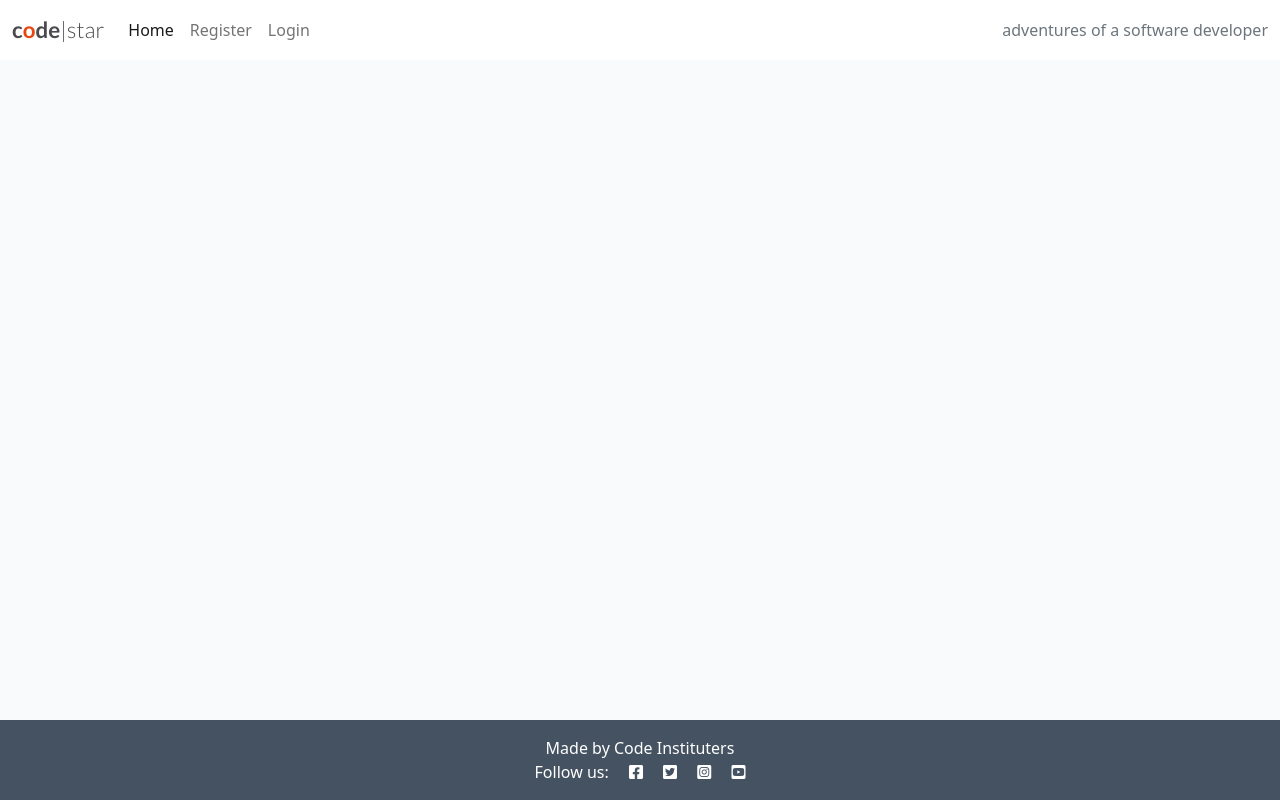
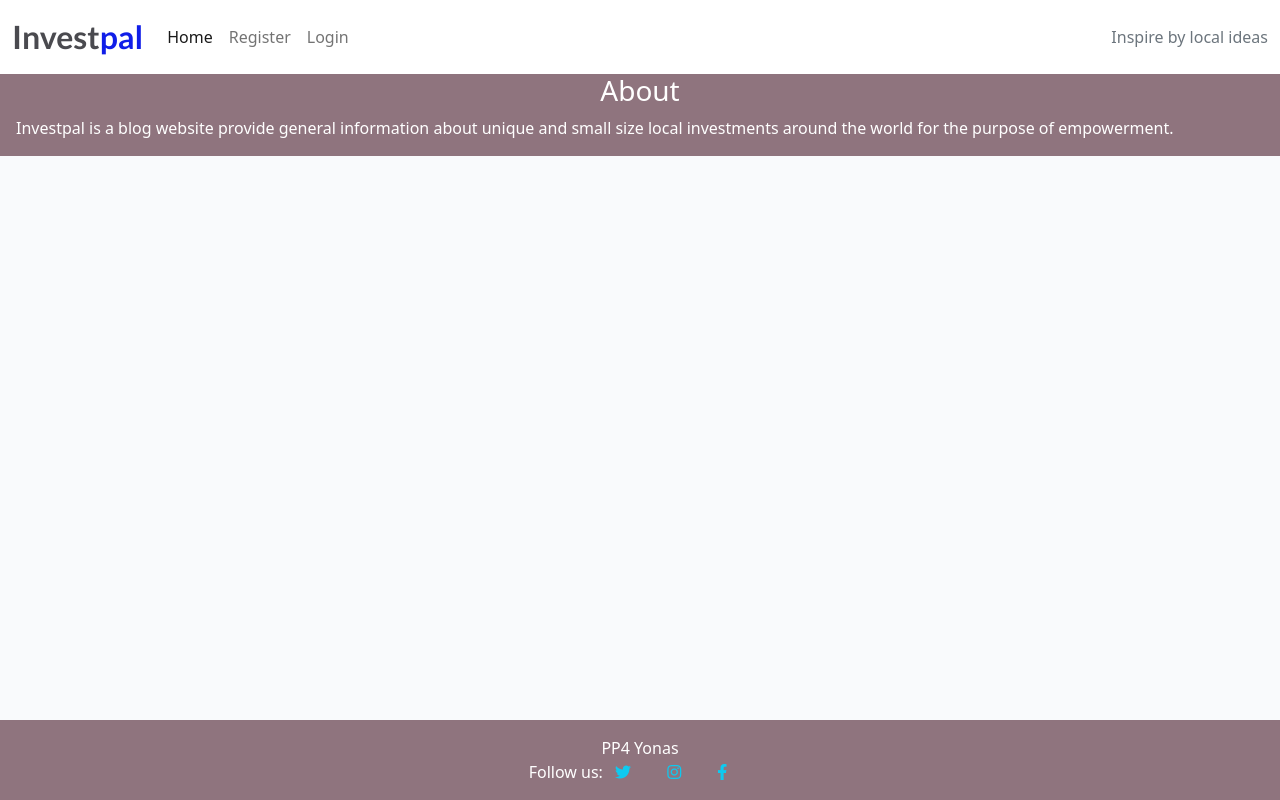
Before and after one commit to Yonaseyob/investpal, a Django app: page / in a window 1280 px wide. Run offline with Django 3.2, Linux system fonts and the light colour scheme; data that the repository does not hold is empty.

Commit message:
Add about text

```diff
--- a/static/css/style.css
+++ b/static/css/style.css
@@ -1,16 +1,26 @@
+/* Google Fonts */
+@import url('https://fonts.googleapis.com/css2?family=Inter:wght@400;700;900&display=swap');
+
+
+/* Remove unintended space */
+* {
+    margin: 0;
+    padding: 0;
+}
+
 body {
-    background-color: #F9FAFC;
+    background-color: #244da1;
 }
 
 .brand {
     font-family: Lato, sans-serif;
-    font-size: 1.4rem;
+    font-size: 2rem;
     font-weight: 700;
     color: #4A4A4F;
 }
 
-.red-o {
-    color: #E84610;
+.blue-o {
+    color: #101ee8;
 }
 
 .thin {
@@ -22,11 +32,23 @@ body {
 }
 
 .dark-bg {
-    background-color: #445261;
+    background-color: #8f747e;
 }
 
 .main-bg {
     background-color: #F9FAFC;
+}
+
+.about {
+    background-color: #8f747e;
+    text-align: center;
+    text-overflow: inherit;
+    color: white;
+}
+
+.about-text {
+    text-align: start;
+    margin-left: 1rem;
 }
 
 .card {
@@ -43,7 +65,7 @@ body {
     bottom: 5%;
     min-width: 30%;
     left: -2px;
-    background-color: #23BBBB;
+    background-color: #8f747e;
 }
 
 .author {
--- a/templates/base.html
+++ b/templates/base.html
@@ -4,7 +4,7 @@
 <html class="h-100">
 
 <head>
-    <title>CodeStar Blog</title>
+    <title>Investpal Blog</title>
 
     <link rel="preconnect" href="https://fonts.gstatic.com">
     <link href="https://fonts.googleapis.com/css2?family=Roboto:wght@300&display=swap" rel="stylesheet">
@@ -26,8 +26,8 @@
 
     <nav class="navbar navbar-expand-lg navbar-light bg-white">
         <div class="container-fluid">
-            <a class="navbar-brand" href="{% url 'home' %}"><span class="brand">c<span class="red-o">o</span>de<span
-                        class="thin">|star</span></span></span></a>
+            <a class="navbar-brand" href="{% url 'home' %}"><span class="brand">Invest<span
+                        class="blue-o">pal</span></a>
             <button class="navbar-toggler" type="button" data-bs-toggle="collapse" data-bs-target="#navbarText"
                 aria-controls="navbarText" aria-expanded="false" aria-label="Toggle navigation">
                 <span class="navbar-toggler-icon"></span>
@@ -48,15 +48,23 @@
                     <li class="nav-item">
                         <a class="nav-link" href="{% url 'account_login' %}">Login</a>
                     </li>
+
                     {% endif %}
 
                 </ul>
                 <span class="navbar-text text-muted">
-                    adventures of a software developer
+                    Inspire by local ideas
                 </span>
             </div>
         </div>
     </nav>
+    <div class="about">
+        <h3>About</h3>
+        <p class="about-text">
+            Investpal is a blog website provide general information about unique and small size local investments around
+            the world for the purpose of empowerment.
+        </p>
+    </div>
     <div class="container">
         <div class="row">
             <div class="col-md-8 offset-md-2">
@@ -70,6 +78,12 @@
         </div>
     </div>
 
+    <div>
+        {% block header %}
+        <!-- hero image goes here -->
+        {% endblock %}
+    </div>
+
     <main class="flex-shrink-0 main-bg">
 
         {% block content %}
@@ -79,11 +93,14 @@
 
     <!-- Footer -->
     <footer class="footer mt-auto py-3 dark-bg">
-        <p class="m-0 text-center text-white">Made by Code Instituters</p>
-        <p class="m-0 text-center text-white">Follow us: <i class="fab fa-facebook-square ms-3"></i>
-            <i class="fab fa-twitter-square ms-3"></i>
-            <i class="fab fa-instagram-square ms-3"></i>
-            <i class="fab fa-youtube-square ms-3"></i>
+        <p class="m-0 text-center text-white">PP4 Yonas</p>
+        <p class="m-0 text-center text-white">Follow us:
+            <a class="link-info social-links me-4" href="https://www.twitter.com" aria-label="link to twitter"
+                target="_blank"><i class="fab fa-twitter ms-2"></i></a>
+            <a class="link-info social-links me-4" href="https://www.instagram.com" aria-label="link to twitter"
+                target="_blank"><i class="fab fa-instagram ms-2"></i></a>
+            <a class="link-info social-links me-4" href="https://facebook.com" aria-label="link to twitter"
+                target="_blank"><i class="fab fa-facebook-f ms-2"></i></a>
         </p>
     </footer>
     <script>
--- a/templates/index.html
+++ b/templates/index.html
@@ -15,7 +15,7 @@
                             <div class="image-container">
                                 {% if "placeholder" in post.featured_image.url %}
                                 <img class="card-img-top"
-                                    src="https://codeinstitute.s3.amazonaws.com/fullstack/blog/default.jpg">
+                                    src="https://res.cloudinary.com/dhjgfeflg/image/upload/v1688380979/pal_amxeoi.jpg">
                                 {% else %}
                                 <img class="card-img-top" src=" {{ post.featured_image.url }}">
                                 {% endif %}
--- a/templates/post_detail.html
+++ b/templates/post_detail.html
@@ -13,7 +13,7 @@
             <div class="d-none d-md-block col-md-6 masthead-image">
                 <!-- The featured image URL goes in the src attribute -->
                 {% if "placeholder" in post.featured_image.url %}
-                <img src="https://codeinstitute.s3.amazonaws.com/fullstack/blog/default.jpg" width="100%">
+                <img src="https://res.cloudinary.com/dhjgfeflg/image/upload/v1688380979/pal_amxeoi.jpg" width="100%">
                 {% else %}
                 <img src=" {{ post.featured_image.url }}" width="100%">
                 {% endif %}
```
